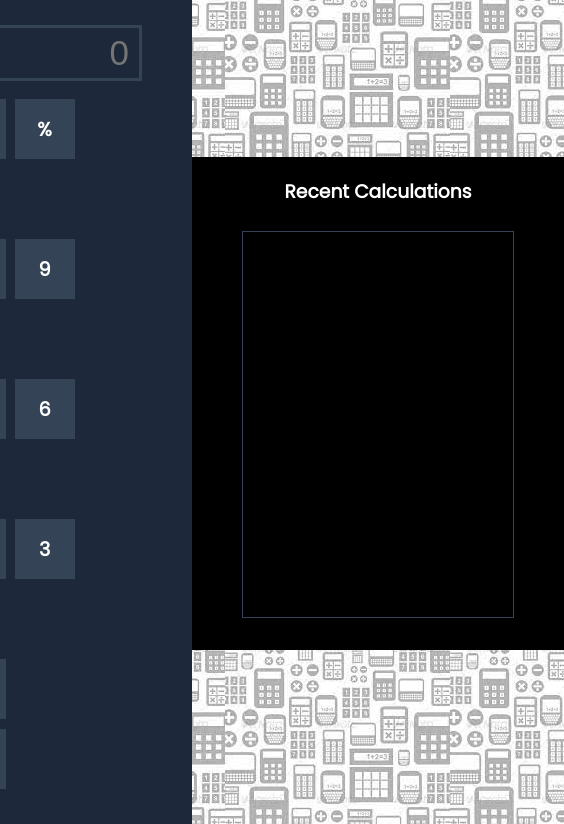
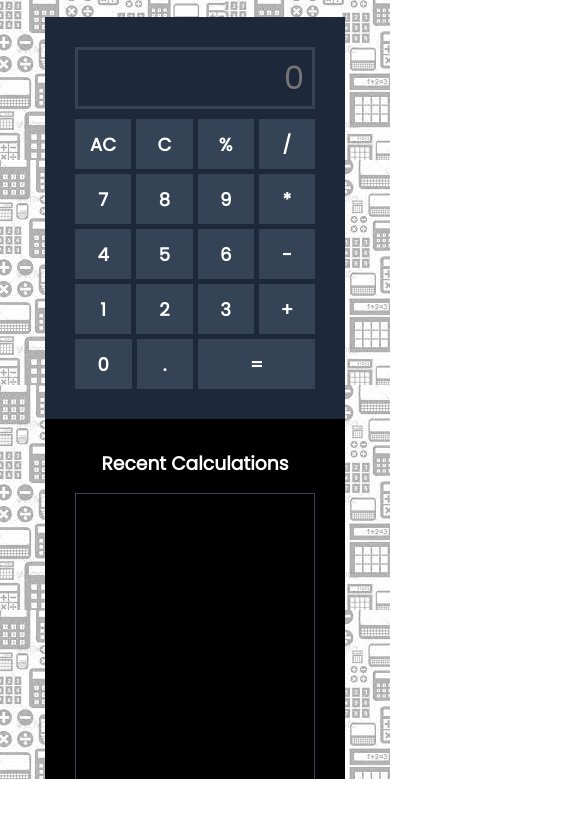
Before and after one commit to Atta-ul-Noor/Atta-ul-Noor-Github.io, a plain HTML site: page index.html in a window 390 px wide. Shown: the part 65-889 px from the top of the page, 564 px wide, since content can reach past the window. After the commit the page ends 844 px from the top, so only its background shows below. Drawn offline with Linux system fonts and the light colour scheme.

Commit message:
Modified

```diff
--- a/style.css
+++ b/style.css
@@ -1,105 +1,242 @@
 @import url('https://fonts.googleapis.com/css2?family=Poppins&display=swap');
 
 /** Global */
-*{
+* {
     margin: 0;
     padding: 0;
+    box-sizing: border-box;
+    font-family: 'Poppins', sans-serif;
 }
 
 html {
-    background-image: url("./Image/background.jpg");
     width: 100%;
-    height: 100%;
-    display: flex;
-    flex-direction: column;
-    align-items: center;
-    justify-content: center;
-    font-family: 'Poppins', sans-serif;
+    height: 100vh;
 }
 
-::-webkit-scrollbar {
-    width: 10px;
-}
-
-::-webkit-scrollbar-thumb {
-    background: #344356;
+input:focus,
+textarea:focus {
+    outline: none;
 }
 
 /** Main Section */
-.main h1#intro{
-    color: #000;
-    font-size: 3rem;
+.main {
+    width: 100%;
+    height: 100vh;
+    display: flex;
+    align-items: center;
+    justify-content: center;
+    flex-direction: column;
+    background-image: url("./Image/background.jpg");
+}
+
+.main h1#intro {
+    font-size: 46px;
     text-align: center;
     margin: 0 0 20px 0;
+    color: #000;
 }
 
 /** Calculator Section */
-.calculator{
+.calculator {
     display: flex;
-    align-items: center;
-    justify-content: center;
     color: #fff;
 }
 
 /* Calculator Left Section */
-.calculatorLeft{
-    padding: 30px 50px;
+.calculatorLeft {
+    width: 360px;
+    height: 100%;
+    padding: 40px;
     background-color: #1d283a;
 }
 
-.calculatorLeft input{
-    font-size: 35px;
-    height: 30px;
-    width: 15rem;
-    margin: 13px 0;
-    padding: 10px;
+.calculatorLeft input {
+    width: 100%;
+    font-size: 32px;
+    text-align: right;
+    padding: 5px 8px;
+    margin: 0px 0px 5px;
     border: 3px solid #344356;
-    text-align: right;
     color: #fff;
     background-color: #1d283a;
 }
 
-.calculatorLeft button{
-    width: 60px;
+.calculatorLeft .rows {
+    display: grid;
+    grid-template-columns: repeat(4, 1fr);
+    gap: 5px;
+    margin: 5px 0px;
+}
+
+.calculatorLeft .rows:last-child {
+    display: grid;
+    grid-template-columns: 1fr 1fr 2fr;
+    margin: 5px 0px 0px;
+}
+
+.calculatorLeft .rows button {
+    width: 100%;
     height: 60px;
-    margin: 5px 2px;
-    padding: 5px;
-    font-family: 'Poppins', sans-serif;
+    font-size: 18px;
     font-weight: bolder;
-    font-size: larger;
+    padding: 4px;
+    border: none;
+    cursor: pointer;
     color: white;
     background-color: #344356;
-    border: none;
 }
 
-.calculatorLeft button.bigger{
-    width: 128px;
+.calculatorLeft .rows button.bigger {
+    width: 138px;
 }
 
 /* Calculator Right Section */
-.calculatorRight{
+.calculatorRight {
+    width: 360px;
+    padding: 40px;
     background-color: #000;
 }
 
-.calculatorRight h3{
+.calculatorRight h3 {
     text-align: center;
-    margin: 20px 0 0;
+    margin: 0px 0px 15px;
 }
 
-.calculatorRight textarea#history{
-    height: 365px;
-    width: 250px;
+.calculatorRight textarea#history {
+    width: 100%;
+    height: calc(100% - 44px);
+    font-size: 12px;
+    text-align: center;
+    padding: 10px;
     border: 1px solid #344356;
     resize: none;
-    font-size: 12px;
-    padding: 10px;
-    margin: 25px 50px;
-    text-align: center;
     cursor: pointer;
     color: white;
     background-color: #000;
 }
 
-input:focus, textarea:focus{
-    outline: none;
+.calculatorRight textarea#history::-webkit-scrollbar {
+    width: 4px;
 }
+
+.calculatorRight textarea#history::-webkit-scrollbar-thumb {
+    background: #344356;
+}
+
+/** Media Queries Section */
+@media screen and (max-width: 950px) {
+
+    /** Main Section */
+    .main h1#intro {
+        font-size: 36px;
+    }
+
+    /* Calculator Left Section */
+    .calculatorLeft {
+        width: 300px;
+        padding: 30px;
+    }
+
+    .calculatorLeft input {
+        font-size: 28px;
+        padding: 4px 8px;
+    }
+
+    .calculatorLeft .rows button {
+        height: 50px;
+    }
+
+    .calculatorLeft .rows button.bigger {
+        width: 118px;
+    }
+
+    /* Calculator Right Section */
+    .calculatorRight {
+        width: 300px;
+        padding: 30px;
+    }
+}
+
+@media screen and (max-width: 680px) {
+
+    /** Main Section */
+    .main h1#intro {
+        font-size: 28px;
+    }
+
+    /* Calculator Left Section */
+    .calculatorLeft {
+        width: 240px;
+        padding: 20px;
+    }
+
+    .calculatorLeft input {
+        font-size: 24px;
+        padding: 4px 8px;
+    }
+
+    .calculatorLeft .rows button {
+        height: 40px;
+        font-size: 16px;
+    }
+
+    .calculatorLeft .rows button.bigger {
+        width: 98px;
+    }
+
+    /* Calculator Right Section */
+    .calculatorRight {
+        width: 240px;
+        padding: 20px;
+    }
+}
+
+@media screen and (max-width: 480px) {
+
+    /** Main Section */
+    .main {
+        display: block;
+        overflow-y: auto;
+    }
+
+    .main h1#intro {
+        margin: 20px 0px;
+    }
+
+    /** Calculator Section */
+    .calculator {
+        height: 100%;
+        display: flex;
+        align-items: center;
+        flex-direction: column;
+        margin-bottom: 20px;
+    }
+
+    /* Calculator Left Section */
+    .calculatorLeft {
+        width: 300px;
+        height: fit-content;
+        padding: 30px;
+    }
+
+    .calculatorLeft input {
+        font-size: 32px;
+        padding: 4px 8px;
+    }
+
+    .calculatorLeft .rows button {
+        height: 50px;
+        font-size: 18px;
+    }
+
+    .calculatorLeft .rows button.bigger {
+        width: 117px;
+    }
+
+    /* Calculator Right Section */
+    .calculatorRight {
+        width: 300px;
+        height: 100%;
+        padding: 30px;
+    }
+}
```
